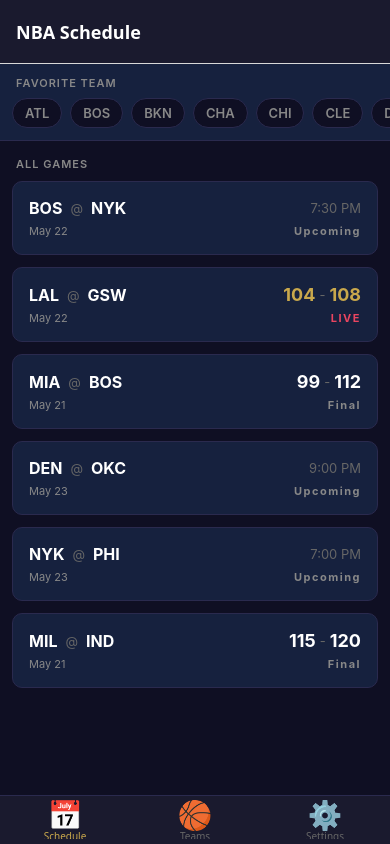
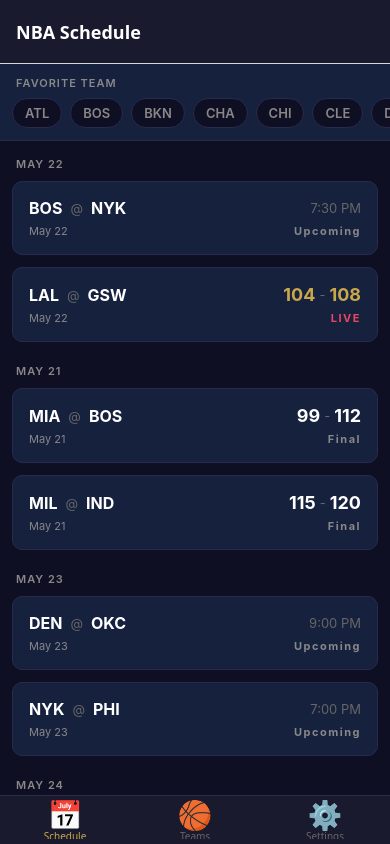
Before and after one commit to alukan/NBA_tracker, a React Native app: screen /ScheduleList in a window 390 px wide. Built offline with nearby package versions, Linux system fonts and the light colour scheme.

Commit message:
more lists

```diff
--- a/src/features/schedule/components/ScheduleList.tsx
+++ b/src/features/schedule/components/ScheduleList.tsx
@@ -4,13 +4,13 @@
  * but tied to the Game domain model.
  */
 
-import { useMemo } from "react"
-import { FlatList, StyleSheet, View } from "react-native"
+import { ActivityIndicator, RefreshControl, SectionList, StyleSheet, View } from "react-native"
 
 import { Text } from "@ds"
-import { spacing } from "@ds"
+import { colors, spacing } from "@ds"
 import { type Game } from "@shared"
 
+import { useScheduleSections } from "../../../hooks/useScheduleSections"
 import { GameCard } from "./GameCard"
 
 interface ScheduleListProps {
@@ -22,28 +22,46 @@
 }
 
 export function ScheduleList({ games, selectedTeam, onPressGame, spoilerFreeMode = false, use24HourTime = false }: ScheduleListProps) {
-  const filtered = useMemo(() => {
-    if (!selectedTeam) return games
-    return games.filter(
-      (g) => g.homeTeam === selectedTeam || g.awayTeam === selectedTeam,
-    )
-  }, [games, selectedTeam])
+  const { sections, refreshing, onRefresh, onEndReached, isLoadingMore } = useScheduleSections(games, selectedTeam)
 
   return (
-    <FlatList
-      data={filtered}
+    <SectionList
+      sections={sections}
       keyExtractor={(item) => item.id}
-      renderItem={({ item }) => <GameCard game={item} onPress={onPressGame} spoilerFreeMode={spoilerFreeMode} use24HourTime={use24HourTime} />}
+      renderItem={({ item }) => (
+        <GameCard
+          game={item}
+          onPress={onPressGame}
+          spoilerFreeMode={spoilerFreeMode}
+          use24HourTime={use24HourTime}
+        />
+      )}
+      renderSectionHeader={({ section }) => (
+        <View style={styles.sectionHeader}>
+          <Text variant="label">{section.title}</Text>
+        </View>
+      )}
       contentContainerStyle={styles.content}
+      refreshControl={
+        <RefreshControl
+          refreshing={refreshing}
+          onRefresh={onRefresh}
+          tintColor={colors.accent}
+        />
+      }
+      onEndReached={onEndReached}
+      onEndReachedThreshold={0.4}
       ListEmptyComponent={
         <View style={styles.empty}>
           <Text variant="dim">No games found.</Text>
         </View>
       }
-      ListHeaderComponent={
-        <Text variant="label" style={styles.header}>
-          {selectedTeam ? `${selectedTeam} Schedule` : "All Games"}
-        </Text>
+      ListFooterComponent={
+        isLoadingMore ? (
+          <View style={styles.footer}>
+            <ActivityIndicator color={colors.accent} />
+          </View>
+        ) : null
       }
     />
   )
@@ -53,7 +71,8 @@
   content: {
     paddingBottom: spacing.xxxl,
   },
-  header: {
+  sectionHeader: {
+    backgroundColor: colors.bg,
     paddingHorizontal: spacing.xl,
     paddingTop: spacing.xl,
     paddingBottom: spacing.xs,
@@ -62,4 +81,8 @@
     alignItems: "center",
     paddingTop: 60,
   },
+  footer: {
+    paddingVertical: spacing.xl,
+    alignItems: "center",
+  },
 })
--- /dev/null
+++ b/src/hooks/useScheduleSections.ts
@@ -0,0 +1,68 @@
+import { useCallback, useMemo, useState } from "react"
+
+import { type Game, MOCK_GAMES_PAGE_2 } from "@shared"
+
+interface Section {
+  title: string
+  data: Game[]
+}
+
+/**
+ * Manages SectionList data for the schedule feature.
+ *
+ * Takes the base game list and active team filter, and returns:
+ *   - sections: games grouped by date, filtered by team
+ *   - pull-to-refresh: resets extra pages back to the base list
+ *   - onEndReached: appends the next page of games when the user scrolls to the bottom
+ *
+ * Owns all loading state so ScheduleList stays a pure rendering component.
+ */
+export function useScheduleSections(baseGames: Game[], selectedTeam: string | null): {
+  sections: Section[]
+  refreshing: boolean
+  onRefresh: () => void
+  onEndReached: () => void
+  isLoadingMore: boolean
+} {
+  const [extraGames, setExtraGames] = useState<Game[]>([])
+  const [refreshing, setRefreshing] = useState(false)
+  const [hasMore, setHasMore] = useState(true)
+  const [isLoadingMore, setIsLoadingMore] = useState(false)
+
+  const sections = useMemo<Section[]>(() => {
+    const all = [...baseGames, ...extraGames]
+    const filtered = selectedTeam
+      ? all.filter((g) => g.homeTeam === selectedTeam || g.awayTeam === selectedTeam)
+      : all
+
+    const byDate = new Map<string, Game[]>()
+    for (const game of filtered) {
+      const bucket = byDate.get(game.date) ?? []
+      bucket.push(game)
+      byDate.set(game.date, bucket)
+    }
+
+    return Array.from(byDate.entries()).map(([title, data]) => ({ title, data }))
+  }, [baseGames, extraGames, selectedTeam])
+
+  const onRefresh = useCallback(() => {
+    setRefreshing(true)
+    setTimeout(() => {
+      setExtraGames([])
+      setHasMore(true)
+      setRefreshing(false)
+    }, 1000)
+  }, [])
+
+  const onEndReached = useCallback(() => {
+    if (!hasMore || isLoadingMore || extraGames.length > 0) return
+    setIsLoadingMore(true)
+    setTimeout(() => {
+      setExtraGames(MOCK_GAMES_PAGE_2)
+      setHasMore(false)
+      setIsLoadingMore(false)
+    }, 800)
+  }, [hasMore, isLoadingMore, extraGames.length])
+
+  return { sections, refreshing, onRefresh, onEndReached, isLoadingMore }
+}
--- a/src/shared/data.ts
+++ b/src/shared/data.ts
@@ -1,4 +1,47 @@
 import { type Game } from "./types"
+
+export const MOCK_GAMES_PAGE_2: Game[] = [
+  {
+    id: "7",
+    awayTeam: "PHX",
+    homeTeam: "SAC",
+    date: "May 24",
+    time: "9:30 PM",
+    homeScore: null,
+    awayScore: null,
+    status: "upcoming",
+  },
+  {
+    id: "8",
+    awayTeam: "DAL",
+    homeTeam: "MIN",
+    date: "May 24",
+    time: "8:00 PM",
+    homeScore: null,
+    awayScore: null,
+    status: "upcoming",
+  },
+  {
+    id: "9",
+    awayTeam: "CLE",
+    homeTeam: "ORL",
+    date: "May 25",
+    time: "7:00 PM",
+    homeScore: null,
+    awayScore: null,
+    status: "upcoming",
+  },
+  {
+    id: "10",
+    awayTeam: "CHI",
+    homeTeam: "TOR",
+    date: "May 25",
+    time: "7:30 PM",
+    homeScore: null,
+    awayScore: null,
+    status: "upcoming",
+  },
+]
 
 export const MOCK_GAMES: Game[] = [
   {
--- a/src/shared/index.ts
+++ b/src/shared/index.ts
@@ -1,4 +1,4 @@
 export { colors } from "./theme"
 export type { Game, GameStatus } from "./types"
-export { MOCK_GAMES } from "./data"
+export { MOCK_GAMES, MOCK_GAMES_PAGE_2 } from "./data"
 export { formatGameTime } from "./utils"
```
